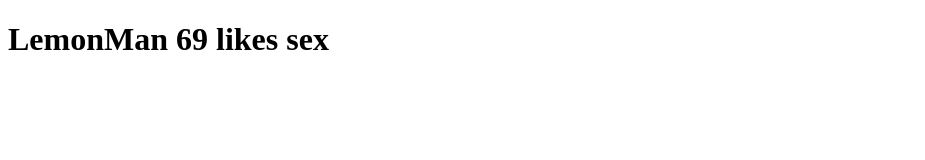
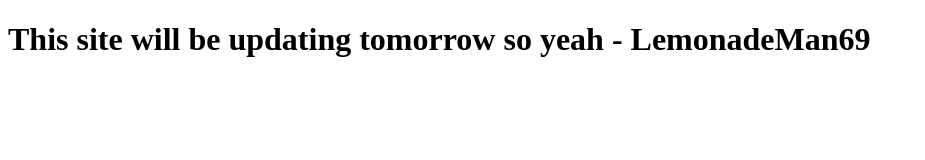
Before and after one commit to lemonademan69/lemonademan69, a plain HTML site: page index.html in a window 1280 px wide. Shown: the whole page, without its empty margins (0-925 px from the left). Drawn offline with Linux system fonts and the light colour scheme.

Commit message:
Update index.html

```diff
--- a/index.html
+++ b/index.html
@@ -5,7 +5,8 @@
     <meta name="viewport" content="width=device-width, initial-scale=1.0">
     <title>Lemon Man</title>
 </head>
-<h1>LemonMan 69 likes sex</h1>
+<h1>This site will be updating tomorrow so yeah
+- LemonadeMan69 </h1>
 <body>
 
 </body>
```
